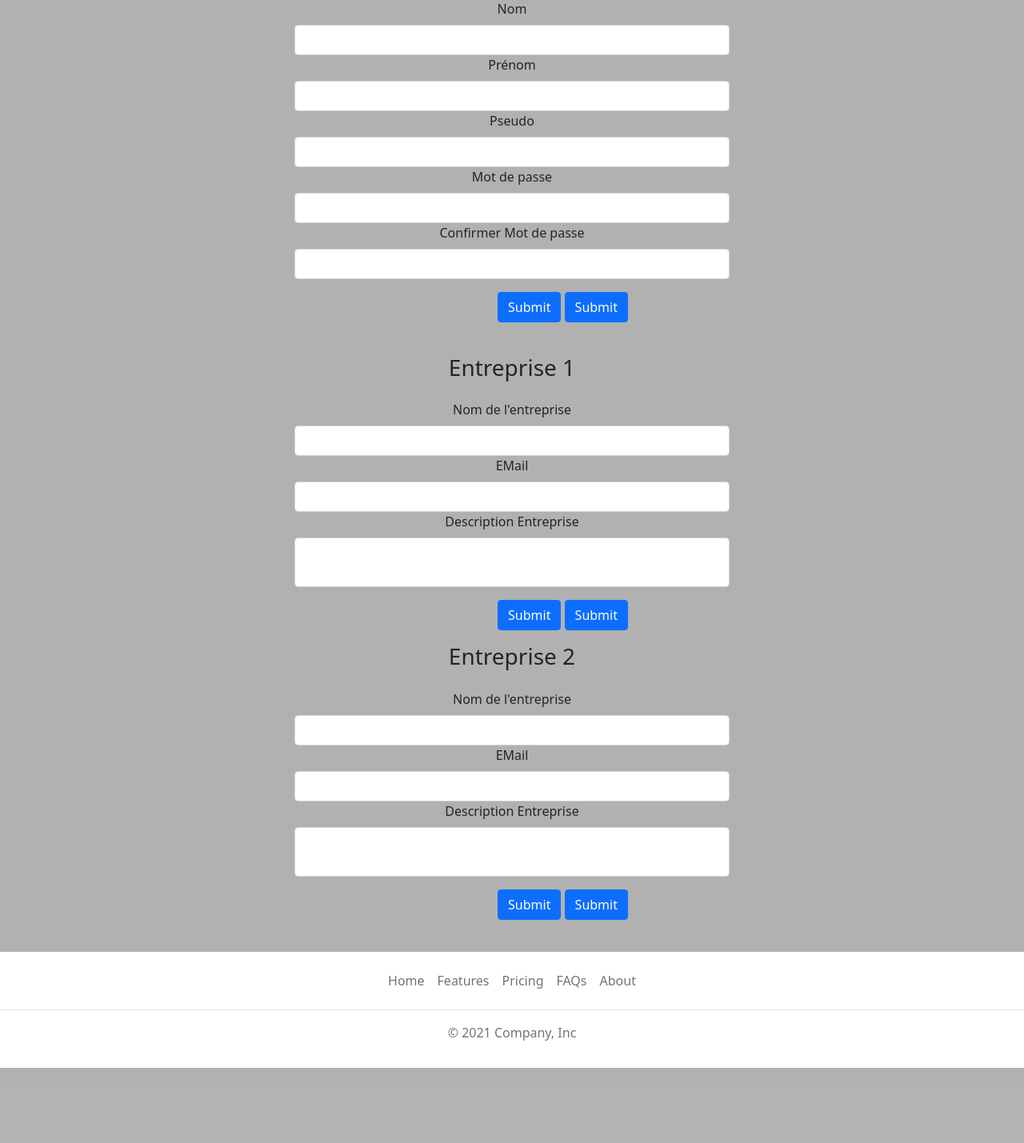
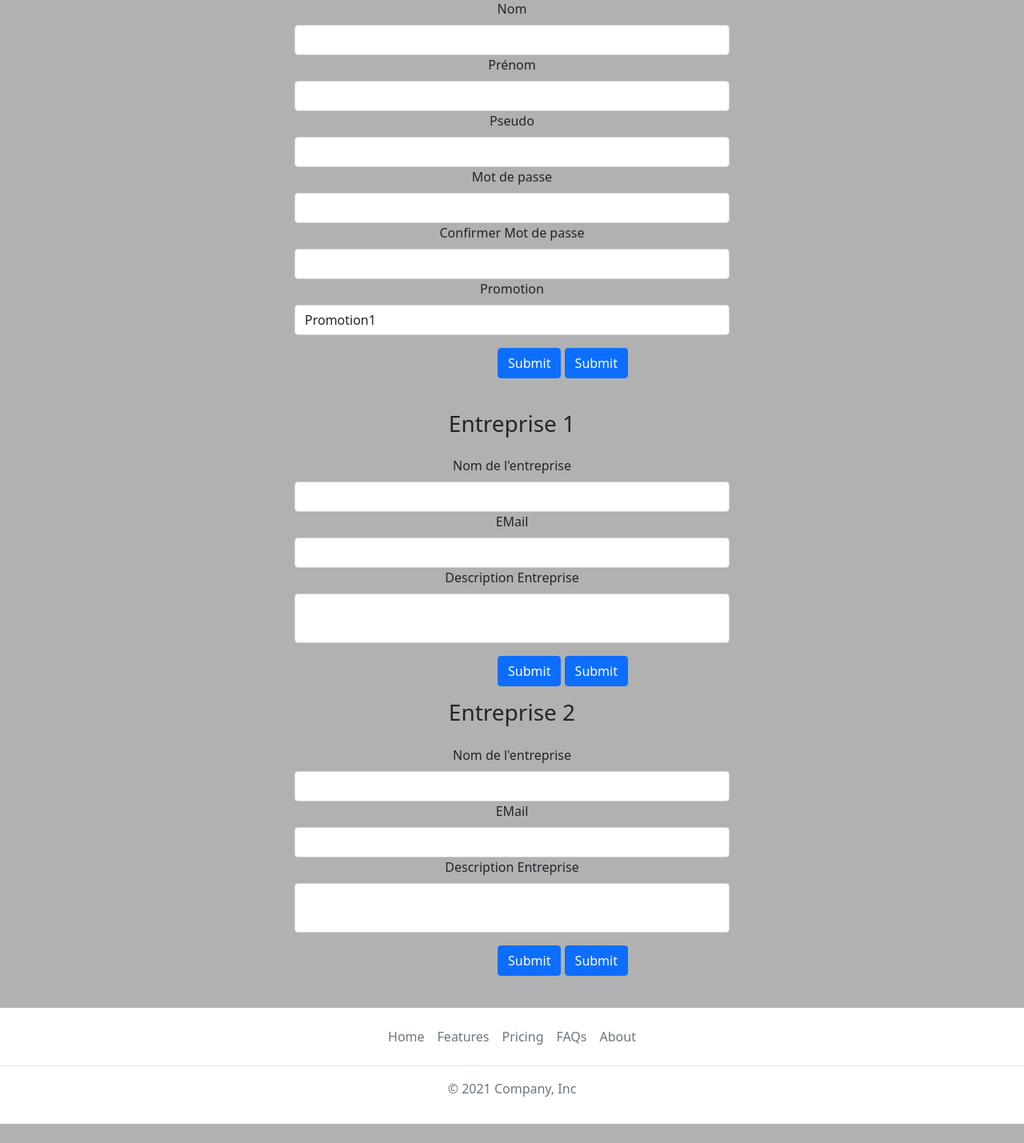
Before and after one commit to 4lexDel/Projet-WEB-A2, a PHP site: page /profil.php in a window 1280 px wide. Shown: the part 176-1605 px from the top of the page at 80% size. Before the commit the page ends 1511 px from the top, so only its background shows below. Run offline with PHP 8.4, Linux system fonts and the light colour scheme; a user stored in the database is signed in.

Commit message:
LA VUE DE

```diff
--- a/www/pages/profil.php
+++ b/www/pages/profil.php
@@ -38,6 +38,17 @@
                     <div>
                         <label for="passwordval" class="form-label">Confirmer Mot de passe</label>
                         <input type="text" class="form-control" id="passwordval">
+                    </div>
+                    <div>
+                        <label for="floatingInput" class="form-label">Promotion</label>
+                        <select class="form-control" id="floatingInput" name="promo" placeholder="Quel est votre promotion ?">
+                            <!--<nom>test</nom>-->
+                            <!--<libellé>Quel promotion dirigez-vous ?</libellé>-->
+
+                            <option value="test">Promotion1</option>
+                            <option value="test">Promotion2</option>
+                            <option value="test">Promotion3</option>
+                        </select>
                     </div>
                     <div style="display: flex;justify-content: space-evenly;margin-top: 1em;">
                         <li style="list-style: none;"></li>
```
